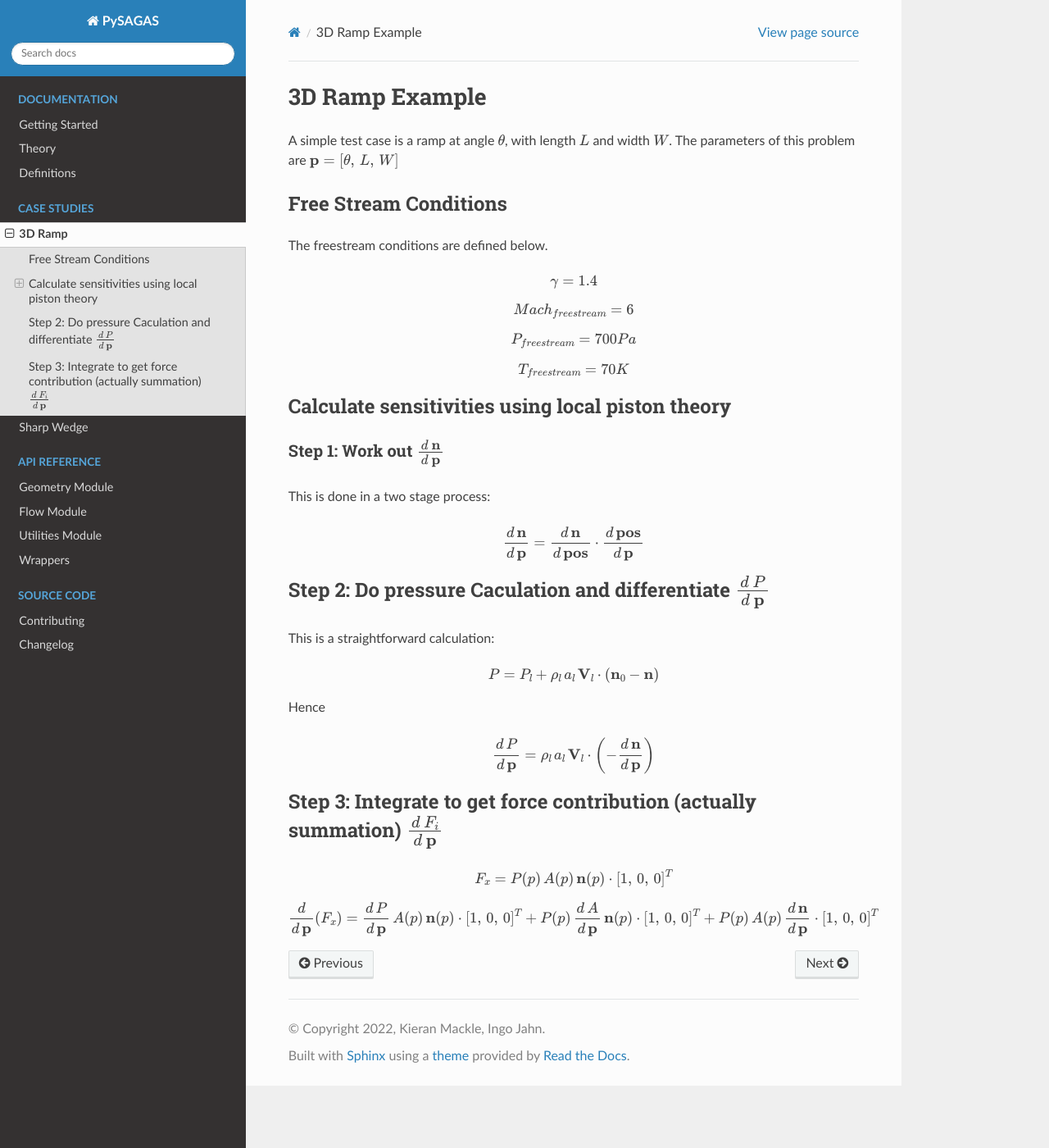
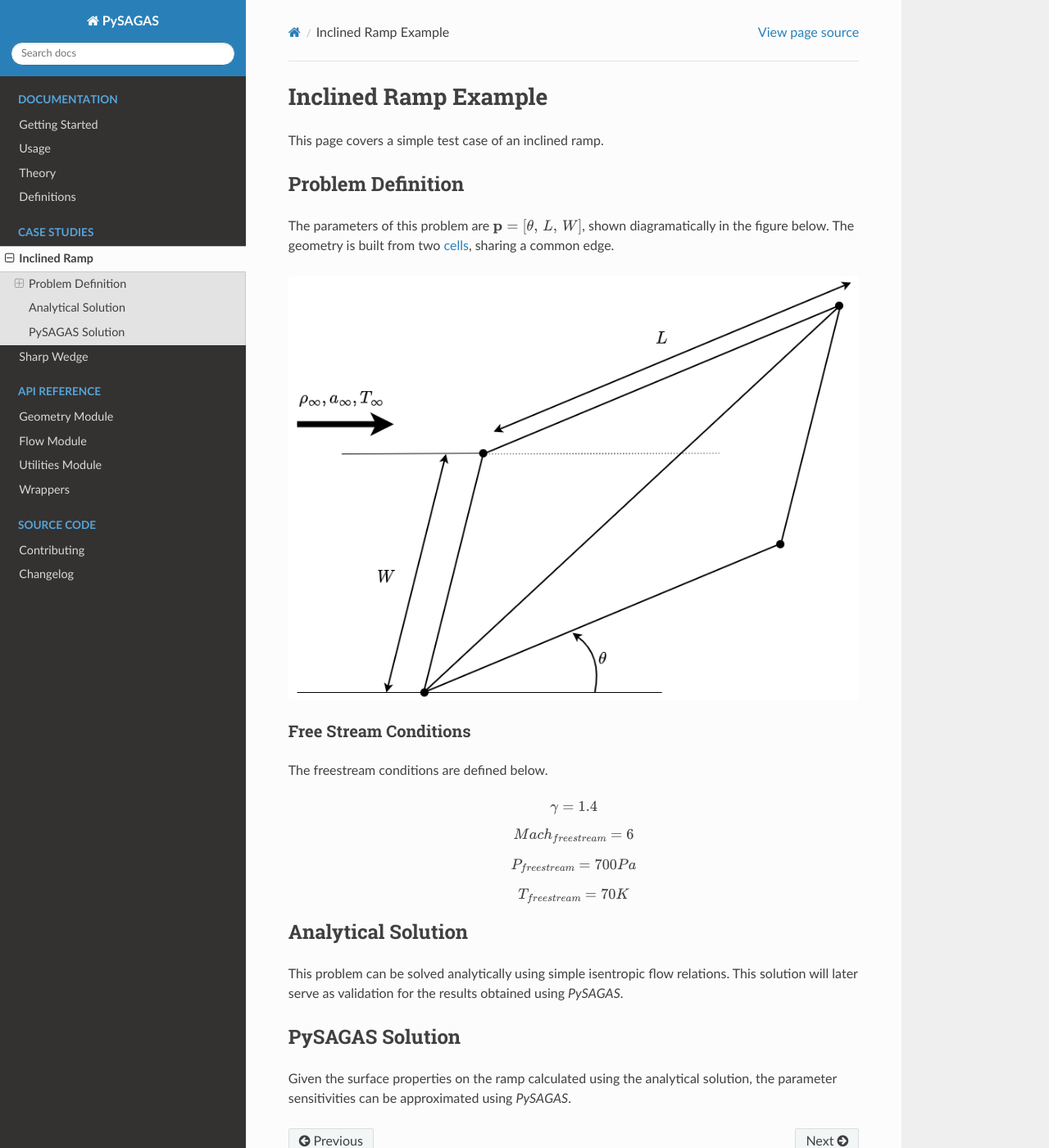
Before and after one commit to kieran-mackle/pysagas, a Sphinx documentation site: the page built from docs/source/examples/ramp_3d.md, in a window 1280 px wide and 1400 px high. Shown: the whole window at 82% size. Built offline with Sphinx 7.4.7 and the Read the Docs theme 2.0.0, drawn with Linux system fonts in a browser that asks for light colours.

Commit message:
docs: improved clarity of docs

````diff
--- a/docs/source/documentation/definitions.md
+++ b/docs/source/documentation/definitions.md
@@ -1,16 +1,31 @@
-# Sensitivity Definitions
+# PySAGAS Definitions
+
+This page defines all symbols, terms and data types used by *PySAGAS*.
 
 
+(nomenclature)=
 ## Nomenclature
+The nomenclature used by *PySAGAS* is defined in the table below.
+
 | Symbol | Description |
 | ------ | ----------- |
 | **v** | Vertex vector |
 | **n** | Normal vector |
+| **p** | Design parameters vector |
 | P | Pressure |
 | A | Area |
 
 
+
+(cell-definition)=
 ## Cell Definition
+A "Cell" in *PySAGAS* is a triangular element, defined by three
+unique vectors pointing to the cell's vertices,
+$\mathbf{v_0}, \mathbf{v_1}$ and $\mathbf{v_2}$. These vertices
+form the corners of the triangular cell, and also form the face
+of the cell. This face has both an area $A$ and a normal vector
+$\mathbf{n}$ associated with it. These properties are defined in
+the figure below.
 
 ```{seealso}
 The Cell definition shown below is consistent with the
@@ -23,18 +38,48 @@ The Cell definition shown below is consistent with the
 
 ## Vertex Sensitivities
 
+Given the definition of a [Cell](pysagas.geometry.Cell) above,
+the cell vertex sensitivities can be defined. These sensitivities
+include the cell normal/vertex sensitivity
+$\frac{d\mathbf{n}}{d\mathbf{v}}$, and the cell area/vertex
+sensitivity $\frac{dA}{d\mathbf{v}}$.
+
+The figure below illustrates how a cell's normal vector and area
+changes with variations in one of its vertices, $\mathbf{v_2}$
+to $\mathbf{v_2}'$.
+
 ![Vertex Sensitivity](../_static/d_dv.png)
+
+
+These sensitivities are calculated using analytical derivitives. The
+output of this is a matrix for each sensitivity, of the dimensionality
+shown below.
+
+![Normal-Vertex Sensitivity](../_static/eq_dndv.svg)
 
 ![Area-Vertex Sensitivity](../_static/eq_dAdv.svg)
 
-![Normal-Vertex Sensitivity](../_static/eq_dndv.svg)
 
+## Geometric Parameter Sensitivities
 
-
-## Parameter Sensitivities
+Although users of *PySAGAS* are required to provide their own geometric
+parameter sensitivities, the figure below may be insightful. To be clear,
+a user must provide the sensitivity of each vertex defining a geometry
+to the design parameters, that is, $\frac{d\mathbf{v}}{d\mathbf{p}}$. The
+diagram in the figure below illustrates a cell's vertices changing as a
+result of a change in a parameter $p_0$.
 
 ![Parameter Sensitivities](../_static/d_dP.png)
 
-![Area-Parameter Sensitivity](../_static/eq_dAdP.svg)
+Given $\frac{d\mathbf{v}}{d\mathbf{p}}$, the sensitivity of both the cell
+normals and cell areas to the deisgn parameters can be calculated using
+the chain rule, as per the equations below.
 
-![Normal-Parameter Sensitivity](../_static/eq_dndP.svg)
+$$
+\frac{d\mathbf{n}}{d\mathbf{p}} = \frac{d\mathbf{n}}{d\mathbf{v}} \frac{d\mathbf{v}}{d\mathbf{p}}
+$$
+
+
+$$
+\frac{dA}{d\mathbf{p}} = \frac{dA}{d\mathbf{v}} \frac{d\mathbf{v}}{d\mathbf{p}}
+$$
--- a/docs/source/documentation/theory.md
+++ b/docs/source/documentation/theory.md
@@ -1,10 +1,14 @@
-# Poor Man's Adjoint Solver
-The proposed idea is to use local piston theory to evaluate the
-senitivity between surface pressure, and design and flow parameters.
+# Approximating Sensitivities Using Low-Order Models
+The core idea underpinning *PySAGAS* is to use low-order models
+to evaluate sensitivities between surface pressures and cells of
+a geometry. Once these sensitivities are know, they can be linked
+to geometric design parameters via application of the chain rule.
+
 
 From Piston Theory:
 
-$$ P = P_\infty \, \left( 1 + \frac{\gamma-1}{2} \frac{W}{a} \right) ^{\frac{2 \, \gamma}{\gamma-1}}$$
+$$ P = P_\infty \, \left( 1 + \frac{\gamma-1}{2} \frac{W}{a} \right)
+^{\frac{2 \, \gamma}{\gamma-1}}$$
 
 This can be converted to local pressure variations as per Zhan (2009)[^1].
 
@@ -21,13 +25,23 @@ from the shape is considered when the local conditions were evaluated
 using the $\mathbf{V}_l \cdot \delta \mathbf{n}$ and the contribution
 due to surface normal velocity $\mathbf{V}_b \cdot \mathbf{n}$.
 
-We are only interested in the first term, $\mathbf{V}_l \cdot \delta \mathbf{n}$,
-as this relates to vehicle deformation. The second term, $\mathbf{V}_b \cdot \mathbf{n}$,
-can be discarded, since $\mathbf{V}_b = 0$ in this case.
+We are only interested in the first term, $\mathbf{V}_l \cdot \delta
+\mathbf{n}$, as this relates to vehicle deformation. The second term,
+$\mathbf{V}_b \cdot \mathbf{n}$, can be discarded, since
+$\mathbf{V}_b = 0$ in this case.
 
 Thus:
 
 $$ P = P_l + \rho_l \, a_l \, \mathbf{V}_l \cdot \left( \mathbf{n}_0 - \mathbf{n} \right)$$
+
+
+The sensitivity can thus be calculated as:
+
+$$ \frac{d \, P}{d \, \mathbf{p}} = \rho_l \, a_l \, \mathbf{V}_l \cdot  \left(- \frac{d \, \mathbf{n}}{d \, \mathbf{p}} \right)$$
+
+
+
+
 
 
 [^1]: [Zhan, W.-W., Ye, Z.-Y., and Zhang, C.-A., “Supersonic Flutter
@@ -36,8 +50,13 @@ No. 10, 2009.](https://arc.aiaa.org/doi/10.2514/1.37750)
 
 
 
-## Approach
-To get the geometry sensitivities (e.g. $\frac{d \, C_X}{d \, p}$) we will apply
+## High-Level Approach
+
+```{tip}
+Refer to the [nomenclature](nomenclature) for definitions of symbols used here.
+```
+
+To get the geometry sensitivities (e.g. $\frac{d \, C_X}{d \, p}$) PySAGAS applies
 the following process:
 
 1. Find effect of design parameter, $p$ on surface normal.
@@ -50,7 +69,8 @@ $$ \rightarrow \frac{d \, P}{d \, \mathbf{n}} $$
 
 3. Get total force
 
-$$ F_x = \sum_{i=0, \, N} P_i(p) \, A_i(p) \, \mathbf{n}(p) \cdot [1, \, 0, \, 0]^T $$
+$$ F_x = \sum_{i=0, \, N} P_i(p) \, A_i(p) \, \mathbf{n}(p) \cdot
+[1, \, 0, \, 0]^T $$
 
 $$ \frac{d}{dp}(F_x) = $$
 
@@ -65,6 +85,11 @@ $$
 
 4. Convert to coefficient.
 Just divide by $\frac{1}{2} \, \rho_\infty \, V_\infty^2 \, A_{ref} $
+
+Putting this here for later:
+
+$$ \frac{d \, \mathbf{n}}{d \, \mathbf{p}} = \frac{d \, \mathbf{n}}{d \, \mathbf{v}} \cdot \frac{d \, \mathbf{v}}{d \, \mathbf{p}} $$
+
 
 
 ## Avenues for Improvement
@@ -140,7 +165,7 @@ $$ \frac{dP}{dW} = \frac{P_{\infty} \gamma \left(2a+W\left(\gamma-1\right)\right
 
 $$ W = \mathbf{V}_l \cdot (\mathbf{n}_0 - \mathbf{n}) + \mathbf{V}_b \cdot \mathbf{n}$$
 
-$$ \frac{dW}{d\mathbf{n}} = \mathbf{V}_l + \mathbf{V}_b $$
+$$ \frac{dW}{d\mathbf{n}} = -\mathbf{V}_l + \mathbf{V}_b $$
 
 
 Next, calculate $\frac{dP}{d\mathbf{p}}$:
--- a/docs/source/examples/ramp_3d.md
+++ b/docs/source/examples/ramp_3d.md
@@ -1,11 +1,19 @@
-# 3D Ramp Example
+# Inclined Ramp Example
 
-A simple test case is a ramp at angle $\theta$, with length $L$ and
-width $W$. The parameters of this problem are
- $\mathbf{p} = [\theta, \, L, \, W]$
+This page covers a simple test case of an inclined ramp.
 
 
-## Free Stream Conditions
+## Problem Definition
+
+The parameters of this problem are
+$\mathbf{p} = [\theta, \, L, \, W]$, shown
+diagramatically in the figure below. The geometry is
+built from two [cells](cell-definition), sharing a common edge.
+
+
+![Inclined Ramp Example Study](../_static/ramp.png)
+
+### Free Stream Conditions
 The freestream conditions are defined below.
 
 $$\gamma = 1.4$$
@@ -17,33 +25,16 @@ $$ P_{freestream} = 700 Pa$$
 $$ T_{freestream} = 70 K$$
 
 
-
-## Calculate sensitivities using local piston theory
-
-### Step 1: Work out $\frac{d \, \mathbf{n}}{d \, \mathbf{p}}$
-
-This is done in a two stage process:
-
-$$ \frac{d \, \mathbf{n}}{d \, \mathbf{p}} = \frac{d \, \mathbf{n}}{d \, \mathbf{pos}} \cdot \frac{d \, \mathbf{pos}}{d \, \mathbf{p}} $$
+## Analytical Solution
+This problem can be solved analytically using simple
+isentropic flow relations. This solution will later
+serve as validation for the results obtained using
+*PySAGAS*.
 
 
 
-## Step 2: Do pressure Caculation and differentiate $\frac{d \, P}{d \, \mathbf{p}}$
 
-This is a straightforward calculation:
-
-$$ P = P_l + \rho_l \, a_l \, \mathbf{V}_l \cdot \left( \mathbf{n}_0 - \mathbf{n} \right)$$
-
-Hence
-
-$$ \frac{d \, P}{d \, \mathbf{p}} = \rho_l \, a_l \, \mathbf{V}_l \cdot  \left(- \frac{d \, \mathbf{n}}{d \, \mathbf{p}} \right)$$
-
-
-
-## Step 3: Integrate to get force contribution (actually summation) $\frac{d \, F_i}{d \, \mathbf{p}}$
-
-$$ F_x = P(p) \, A(p) \, \mathbf{n}(p) \cdot [1, \, 0, \, 0]^T $$
-
-$$ \frac{d}{d \, \mathbf{p}}(F_x) = \frac{d \, P}{d \, \mathbf{p}} \, A(p) \, \mathbf{n}(p) \cdot [1, \, 0, \, 0]^T
-                      + P(p) \, \frac{d \, A}{d \, \mathbf{p}} \, \mathbf{n}(p) \cdot [1, \, 0, \, 0]^T
-                      + P(p) \, A(p) \, \frac{d \, \mathbf{n}}{d \, \mathbf{p}} \cdot [1, \, 0, \, 0]^T $$
+## PySAGAS Solution
+Given the surface properties on the ramp calculated using
+the analytical solution, the parameter sensitivities can
+be approximated using *PySAGAS*.
````
Also changed, not shown: README.md (+4 -0 lines), docs/source/documentation/usage.md (added, +6 -0 lines), docs/source/index.md (+4 -3 lines), docs/source/_static/d_dP.png, docs/source/_static/eq_dAdP.svg (deleted), docs/source/_static/eq_dndP.svg (deleted), docs/source/_static/ramp.png (added).
